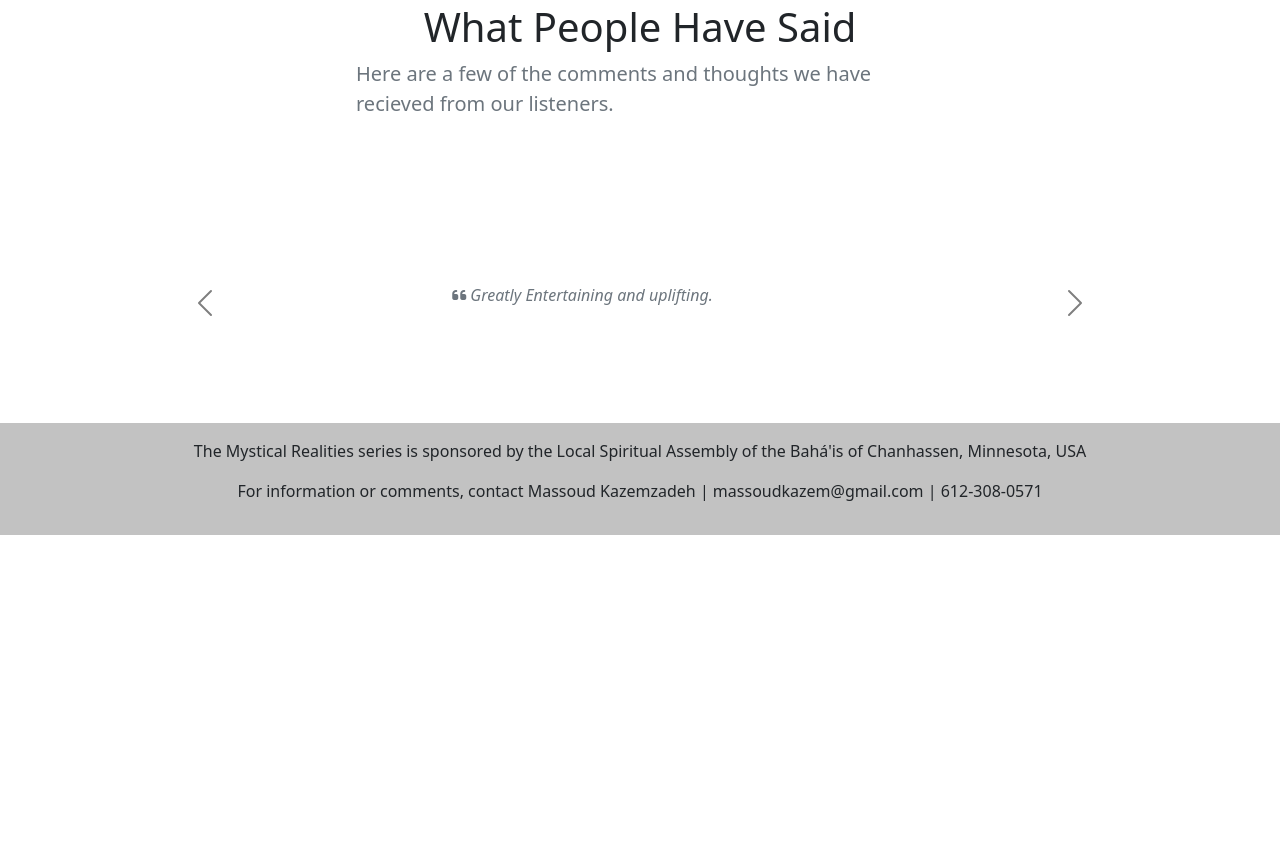
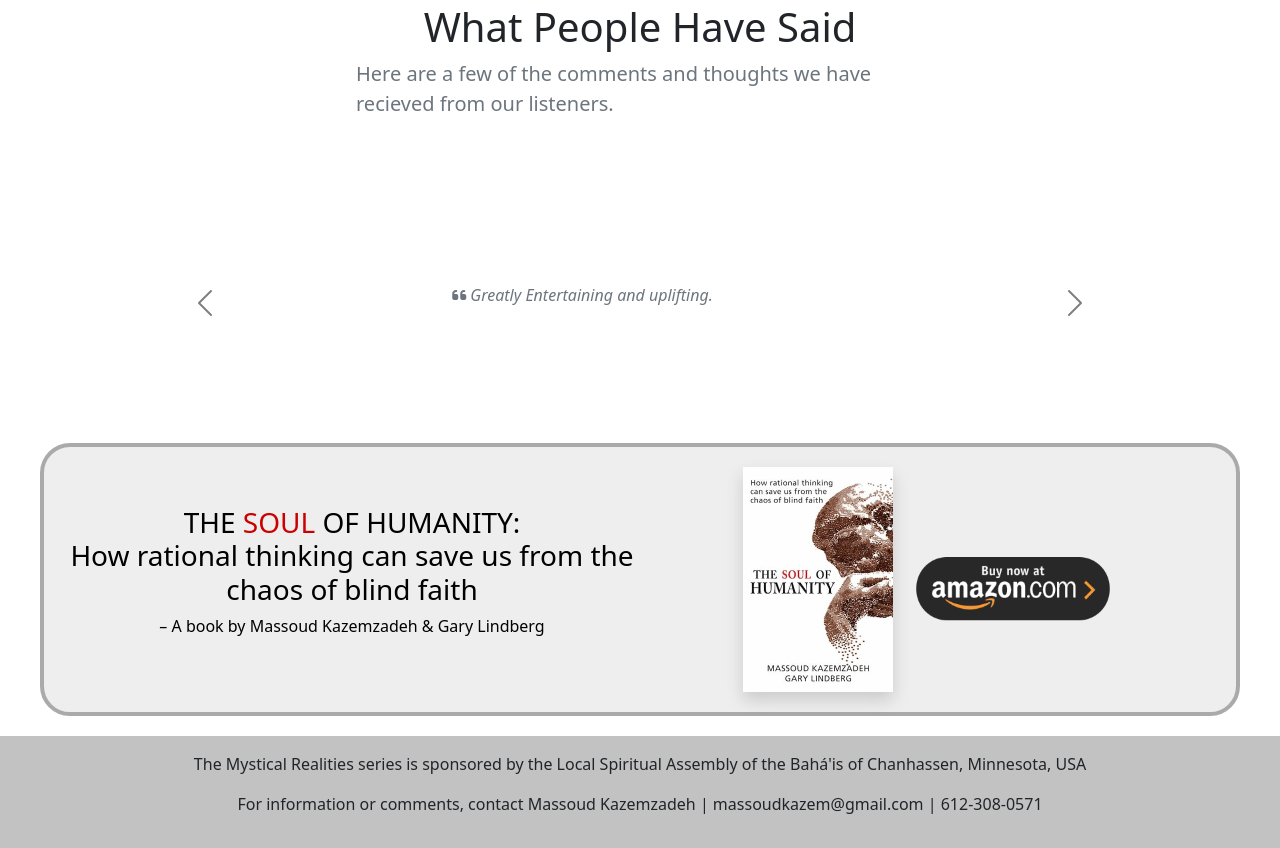
Before and after one commit to themysticalrealities/themysticalrealities.github.io, a plain HTML site: page index.html in a window 1280 px wide. Shown: the part 3072-3920 px from the top of the page. Before the commit the page ends 3607 px from the top, so only its background shows below. Drawn offline with nearby package versions, Linux system fonts and the light colour scheme; a script that the page names is missing.

Commit message:
Create book promo design

```diff
--- a/index.html
+++ b/index.html
@@ -401,6 +401,37 @@
     </div>
     <!-- Testimonials End -->
 
+    <!-- Book promo -->
+    <a
+      href="https://www.amazon.com/Soul-Humanity-rational-thinking-chaos/dp/B0CHL955F4"
+      class="no-underline"
+    >
+      <div class="promo">
+        <div class="promo-title">
+          <h3>
+            THE <span class="txt-red">SOUL</span> OF HUMANITY:<br />How rational
+            thinking can save us from the chaos of blind faith
+          </h3>
+          <p>– A book by Massoud Kazemzadeh & Gary Lindberg</p>
+        </div>
+        <div class="promo-cta">
+          <img
+            src="./images/soul-of-humanity-cover.jpg"
+            alt="Book cover"
+            width="150"
+            class="shadow mx-sm"
+          />
+
+          <img
+            src="./images/buy-now-amazon.png"
+            alt="Buy now"
+            width="200"
+            class="mt-md mx-sm"
+          />
+        </div>
+      </div>
+    </a>
+
     <!-- Footer Start -->
     <footer class="text-center text-white" style="background-color: #f1f1f1e0">
       <div
--- a/styles/styles.css
+++ b/styles/styles.css
@@ -112,3 +112,41 @@ img {
   text-decoration: none;
   font-size: medium;
 }
+.promo {
+  background-color: #eee;
+  border-radius: 30px;
+  border: 4px solid #aaa;
+  color: #fff;
+  padding: 20px 20px;
+  display: grid;
+  grid-template-columns: 1fr 1fr;
+  max-width: 1200px;
+  margin: 20px auto;
+}
+.promo-title {
+  color: #000;
+  text-align: center;
+  display: flex;
+  flex-direction: column;
+  justify-content: center;
+  align-items: center;
+}
+.promo-cta {
+  text-align: center;
+}
+.txt-red {
+  color: #cc0000;
+}
+.shadow {
+  box-shadow: 0 10px 16px 0 rgba(0,0,0,0.3), 0 6px 20px 0 rgba(0,0,0,0.19)
+}
+.no-underline {
+  text-decoration: none;
+}
+.mt-md {
+  margin-top: 16px;
+}
+.mx-sm {
+  margin-left: 8px;
+  margin-right: 8px;
+}
```
Also changed, not shown: images/buy-now-amazon.png (added), images/soul-of-humanity-cover.jpg (added).
